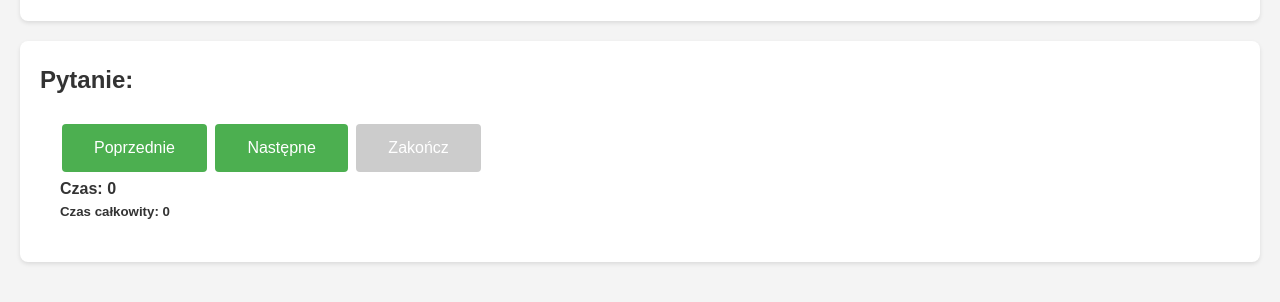
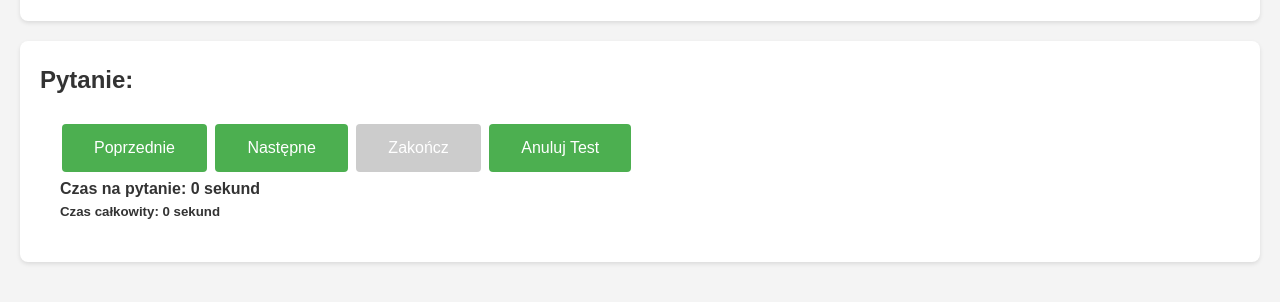
Before and after one commit to dzienbardzodobry/Zaawansowane-aplikacje-1, a website with bundled scripts: page Zaawansowane-aplikacje-1-master/Zaawansowane-aplikacje-1-master/public/index.html in a window 1280 px wide. Shown: the part 166-468 px from the top of the page. Built offline with nearby package versions, Linux system fonts and the light colour scheme.

Commit message:
Update index.html

```diff
--- a/Zaawansowane-aplikacje-1-master/Zaawansowane-aplikacje-1-master/public/index.html
+++ b/Zaawansowane-aplikacje-1-master/Zaawansowane-aplikacje-1-master/public/index.html
@@ -13,14 +13,16 @@
         <button id="start" style="cursor: pointer;">Zacznij</button>
     </div>
     <section>
-<h2>Pytanie: <span id="question"></span></h2>
+        <h2>Pytanie: <span id="question"></span> <span id="current-question-number"></span> <span id="total-questions"></span></h2>
         <div id="answers"></div>
-<div style="display: block;padding: 20px;">
+        <div id="feedback" style="color: red;"></div>
+        <div style="display: block; padding: 20px;">
             <button id="back" style="cursor: pointer;">Poprzednie</button>
             <button id="next" style="cursor: pointer;">Następne</button>
             <button id="end" style="cursor: pointer;">Zakończ</button>
-<h4>Czas: <span id="question-time">0</span></h4>
-<h5>Czas całkowity: <span id="total-time">0</span></h5>
+            <button id="cancel" style="cursor: pointer;">Anuluj Test</button>
+            <h4>Czas na pytanie: <span id="question-time">0</span> sekund</h4>
+            <h5>Czas całkowity: <span id="total-time">0</span> sekund</h5>
         </div>
     </section>
     <div id="result-container" style="display: none;">
```
Lines whose indentation alone changed are shown as unchanged.
